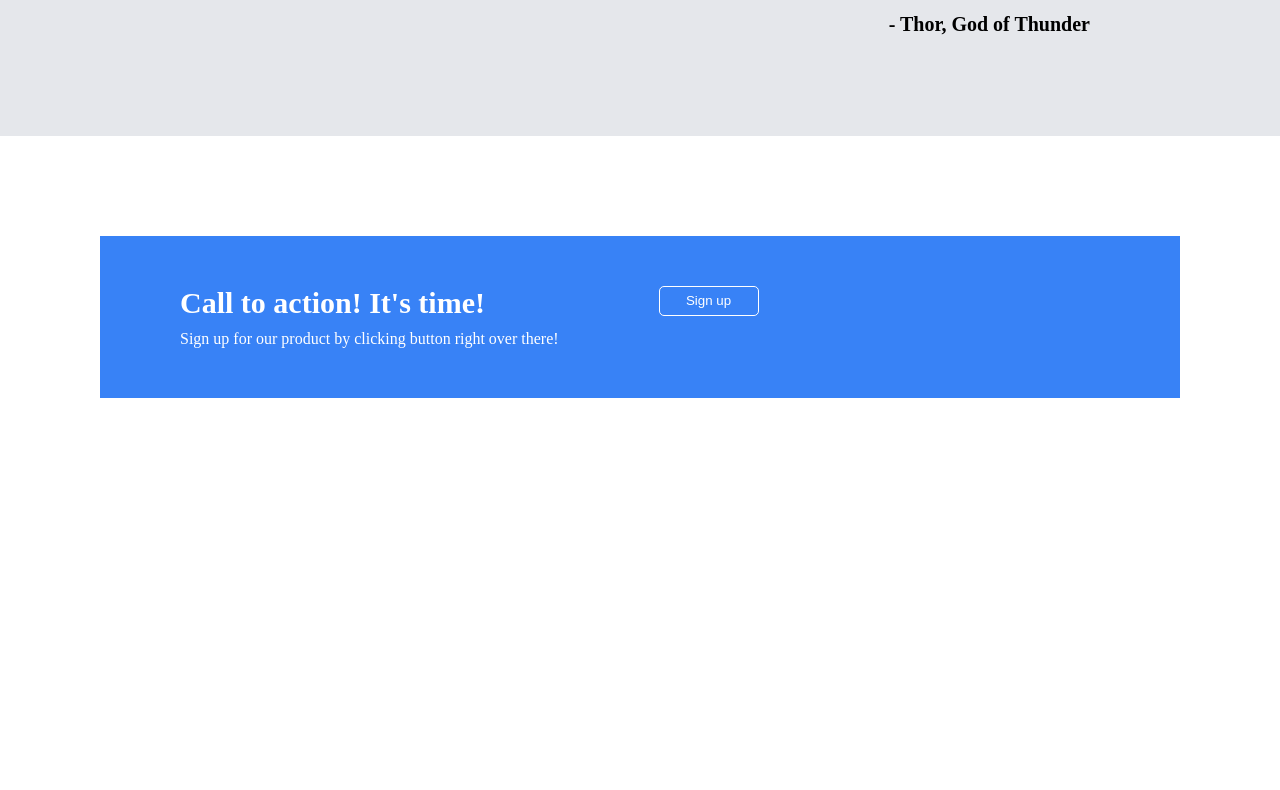
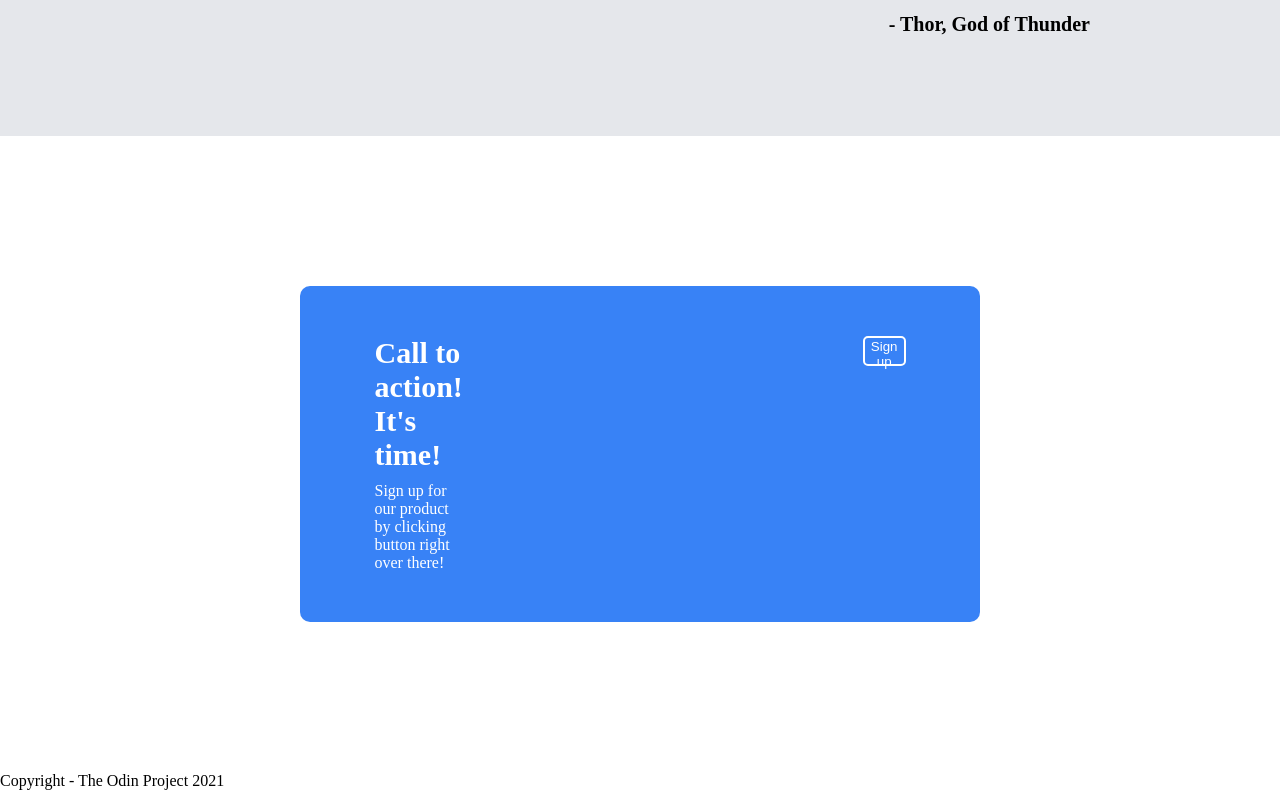
Before and after one commit to vutrann/html-project, a plain HTML site: page index.html in a window 1280 px wide. Shown: the part 1346-2136 px from the top of the page. Before the commit the page ends 1844 px from the top, so only its background shows below. Drawn offline with Linux system fonts and the light colour scheme.

Commit message:
update sign up box css

```diff
--- a/index.html
+++ b/index.html
@@ -99,6 +99,7 @@
     </div>
 
     <div class="footer">
+        Copyright - The Odin Project 2021
 
     </div>
 
--- a/style.css
+++ b/style.css
@@ -101,14 +101,17 @@ body{
 }
 
 .signup{
-    padding: 100px;
+    padding: 150px 300px;
+
 }
 
 .signup-box{
     background-color: #3882f6;
     display: flex;
-    gap: 100px;
+    gap: 400px;
     padding: 50px 80px;
+    justify-content: center;
+    border-radius: 10px;
 }
 
 .signup-text{
@@ -137,7 +140,7 @@ button{
 
 .second-button{
     background-color: #3882f6;
-    border: 1px;
+    border: 2px;
     color: white;
     border-style: solid;
     border-color: white;
```
